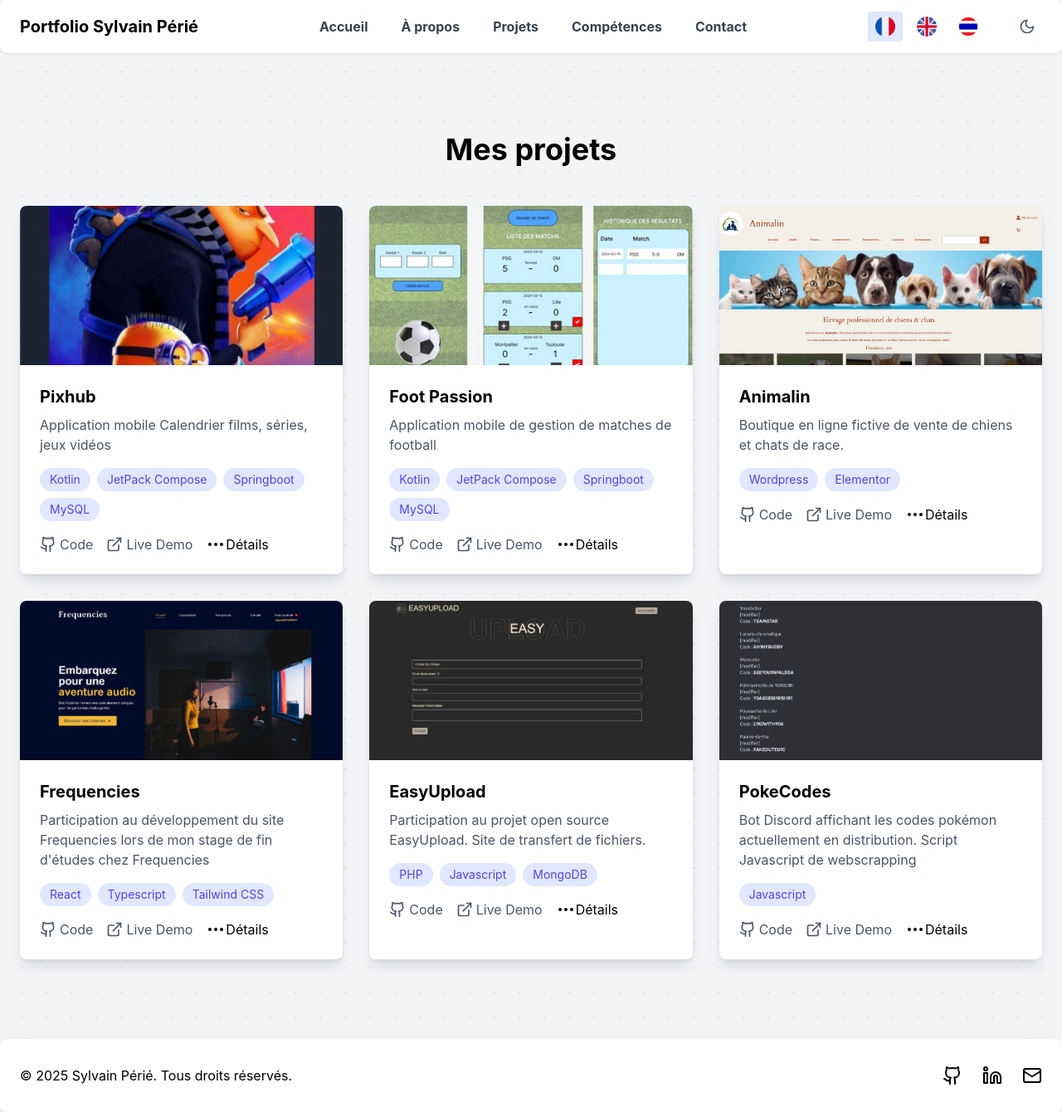
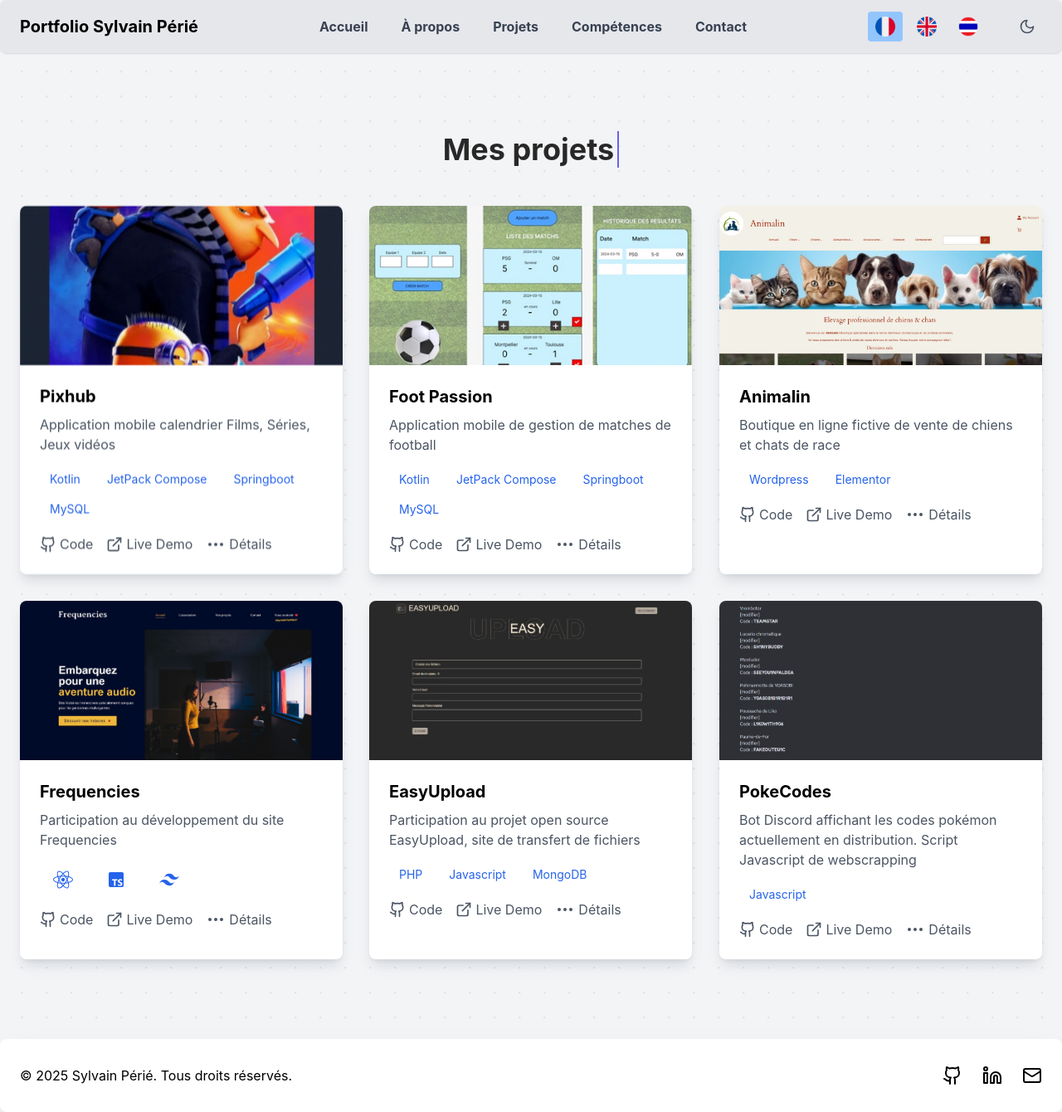
Before and after one commit to Sylvecode/portfolio-react, a React (Vite) app: page /projects in a window 1280 px wide. Shown: the whole page at 83% size. Built offline with nearby package versions, Linux system fonts and the light colour scheme.

Commit message:
added css animation

```diff
--- a/package.json
+++ b/package.json
@@ -15,6 +15,7 @@
     "react": "^18.3.1",
     "react-dom": "^18.3.1",
     "react-hot-toast": "^2.4.1",
+    "react-icons": "^5.4.0",
     "react-router-dom": "^6.22.3"
   },
   "devDependencies": {
--- a/src/components/LanguageSelector.tsx
+++ b/src/components/LanguageSelector.tsx
@@ -17,7 +17,7 @@ export default function LanguageSelector() {
           onClick={() => setLanguage(code)}
           className={`px-2 py-1 rounded text-sm font-medium transition-colors border rounded border-transparent hover:border-indigo-500 ${
             language === code
-              ? "bg-indigo-100 dark:bg-gray-700"
+              ? "bg-blue-300 dark:bg-gray-700"
               : "text-gray-600 hover:text-indigo-600 dark:text-gray-300 dark:hover:text-indigo-300"
           }`}
         >
--- a/src/components/Navbar.tsx
+++ b/src/components/Navbar.tsx
@@ -10,7 +10,7 @@ export default function Navbar() {
   const { t } = useLanguage();
 
   return (
-    <nav className="fixed w-full bg-white dark:bg-gray-800/50 dark:bg-gradient-to-bl from-gray-700/50 via-transparent dark:ring-1 dark:ring-inset dark:ring-white/5 rounded-lg shadow-2xl shadow-gray-500/20 dark:shadow-none transition-all duration-250 focus:outline focus:outline-2 focus:outline-red-500 backdrop-blur-sm shadow-sm z-50">
+    <nav className="fixed w-full bg-gray-200 dark:bg-gray-800/50 dark:bg-gradient-to-bl from-gray-700/50 via-transparent dark:ring-1 dark:ring-inset dark:ring-white/5 rounded-lg shadow-2xl shadow-gray-500/20 dark:shadow-none transition-all duration-250 focus:outline focus:outline-2 focus:outline-red-500 backdrop-blur-sm shadow-sm z-50">
       <div className="container mx-auto px-6">
         <div className="flex justify-between items-center h-16">
           <Link
--- a/src/index.css
+++ b/src/index.css
@@ -15,6 +15,7 @@
 
 .animate-fade-in {
   animation: fade-in 1s ease-out forwards;
+  will-change: transform, opacity;
 }
 
 .imgSylv {
--- a/src/pages/Contact.tsx
+++ b/src/pages/Contact.tsx
@@ -3,6 +3,7 @@ import { Github, Linkedin, Mail } from 'lucide-react';
 import emailjs from '@emailjs/browser';
 import toast from 'react-hot-toast';
 import { useLanguage } from '../context/LanguageContext';
+import TypeWriter from '../components/TypeWriter';
 
 export default function Contact() {
   const { t } = useLanguage();
@@ -34,8 +35,8 @@ export default function Contact() {
   return (
     <div className="min-h-screen pt-16">
       <div className="container mx-auto px-6 py-24">
-        <h1 className="text-4xl font-bold text-center mb-16 text-black dark:text-white">Contactez-moi</h1>
-        <div className="max-w-lg mx-auto">
+        <h1 className="text-4xl font-bold text-center mb-16 text-black dark:text-white"><TypeWriter text={t("contactMe")} /></h1>
+        <div className="max-w-lg mx-auto animate-fade-in">
           <div className="bg-white rounded-lg shadow-lg p-8 dark:bg-gray-800/50 dark:bg-gradient-to-bl from-gray-700/50 via-transparent dark:ring-1 dark:ring-inset dark:ring-white/5 rounded-lg shadow-2xl shadow-gray-500/20 dark:shadow-none transition-all duration-250 focus:outline focus:outline-2 focus:outline-red-500">
             <div className="flex items-center justify-center space-x-6 mb-8 ">
               <a href="mailto:sylvain.perie@hotmail.fr" className="text-gray-600 hover:scale-110 hover:text-blue-500 dark:hover:text-blue-500 transition-colors dark:text-white">
--- a/src/pages/Home.tsx
+++ b/src/pages/Home.tsx
@@ -16,7 +16,7 @@ export default function Home() {
               <img
                 src="/images/profile_pic_sylvain.jpg"
                 alt="Sylvain Périé"
-                className="antialiased imgSylv w-32 h-32 md:w-40 md:h-40 rounded-full object-cover object-[50%_20%] border-4 border-white shadow-xl relative z-10"
+                className="antialiased imgSylv w-32 h-32 md:w-60 md:h-60 sm:w-32 sm:h-32 rounded-full object-cover object-[50%_20%] border-4 border-white shadow-xl relative z-10"
               />
             </div>
           </div>
--- a/src/pages/Projects.tsx
+++ b/src/pages/Projects.tsx
@@ -1,6 +1,10 @@
 import { ExternalLink, Github, Ellipsis } from "lucide-react";
 import { useLanguage } from "../context/LanguageContext";
 import { Link } from "react-router-dom";
+import { FaReact } from "react-icons/fa";
+import { BiLogoTypescript } from "react-icons/bi";
+import { RiTailwindCssFill } from "react-icons/ri";
+import TypeWriter from "../components/TypeWriter";
 
 export default function Projects() {
   const { t } = useLanguage();
@@ -36,7 +40,11 @@ export default function Projects() {
       title: "Frequencies",
       description: t("frequenciesDescription"),
       image: "/images/screen_frequencies.jpg",
-      technologies: ["React", "Typescript", "Tailwind CSS"],
+      technologies: [
+        <FaReact className="m-1 size-6" />,
+        <BiLogoTypescript className="m-1 size-6" />,
+        <RiTailwindCssFill className="m-1 size-6" />,
+      ],
       githubUrl: "#",
       liveUrl: "https://frequencies.fr/",
       details: "/frequencies",
@@ -65,13 +73,14 @@ export default function Projects() {
     <div className="min-h-screen pt-16">
       <div className="container mx-auto px-6 py-24">
         <h1 className="text-4xl font-bold mb-12 text-center text-black dark:text-white">
-          {t("myProjects")}
+          <TypeWriter text={t("myProjects")} />
         </h1>
         <div className="grid grid-cols-1 md:grid-cols-2 lg:grid-cols-3 gap-8">
           {projects.map((project, index) => (
             <div
               key={index}
-              className="bg-white dark:bg-gray-800/50 dark:bg-gradient-to-bl from-gray-700/50 via-transparent dark:ring-1 dark:ring-inset dark:ring-white/5 rounded-lg shadow-2xl shadow-gray-500/20 dark:shadow-none transition-all duration-250 focus:outline focus:outline-2 focus:outline-red-500 rounded-lg shadow-lg overflow-hidden"
+              className="group group-hover:scale-110 bg-white dark:bg-gray-800/50 dark:bg-gradient-to-bl from-gray-700/50 via-transparent dark:ring-1 dark:ring-inset dark:ring-white/5 rounded-lg shadow-2xl shadow-gray-500/20 dark:shadow-none transition-all duration-250 focus:outline focus:outline-2 focus:outline-red-500 rounded-lg shadow-lg overflow-hidden animate-fade-in hover:size-110 "
+              style={{ opacity: 0, animationDelay: `${index * 120}ms` }}
             >
               <img
                 src={project.image}
@@ -83,17 +92,17 @@ export default function Projects() {
                   {project.title}
                 </h3>
                 <p className="text-gray-600 mb-4">{project.description}</p>
-                <div className="flex flex-wrap gap-2 mb-4 ">
+                <div className="flex flex-wrap gap-2 mb-4">
                   {project.technologies.map((tech, techIndex) => (
                     <span
                       key={techIndex}
-                      className="px-3 py-1 bg-indigo-100 text-indigo-600 rounded-full text-sm"
+                      className="px-3 py-1 text-blue-600 dark:text-white rounded-full text-sm"
                     >
                       {tech}
                     </span>
                   ))}
                 </div>
-                <div className="flex space-x-4 ">
+                <div className="flex space-x-4">
                   <a
                     target="_blank"
                     href={project.githubUrl}
@@ -112,9 +121,9 @@ export default function Projects() {
                   </a>
                   <Link
                     to={project.details}
-                    className="flex flex-row space-x-4"
+                    className="flex flex-row space-x-4 text-gray-600 hover:text-indigo-600 transition-colors"
                   >
-                    <Ellipsis />
+                    <Ellipsis className="mr-1" />
                     {t("details")}
                   </Link>
                 </div>
--- a/src/translations/index.ts
+++ b/src/translations/index.ts
@@ -10,13 +10,15 @@ const translations = {
     portfolio: 'Portfolio Sylvain Périé',
     webDeveloper: 'Développeur Web & Web mobile junior',
     welcome: 'Bienvenue sur mon portfolio',
+    aboutMe: 'À propos de moi',
+    contactMe: 'Contactez-moi',
     details: 'Détails',
     backtoprojects: 'Retour Projets',
-    pixhubDescription:'Application mobile Calendrier films, séries, jeux vidéos',
+    pixhubDescription:'Application mobile calendrier Films, Séries, Jeux vidéos',
     footpassionDescription:'Application mobile de gestion de matches de football',
-    animalinDescription:'Boutique en ligne fictive de vente de chiens et chats de race.',
-    frequenciesDescription:'Participation au développement du site Frequencies lors de mon stage de fin d\'études chez Frequencies',
-    easyuploadDescription:'Participation au projet open source EasyUpload. Site de transfert de fichiers.',
+    animalinDescription:'Boutique en ligne fictive de vente de chiens et chats de race',
+    frequenciesDescription:'Participation au développement du site Frequencies',
+    easyuploadDescription:'Participation au projet open source EasyUpload, site de transfert de fichiers',
     pokecodesDescription:'Bot Discord affichant les codes pokémon actuellement en distribution. Script Javascript de webscrapping',
     rights: 'Tous droits réservés',
     send:'Envoyer'
@@ -32,6 +34,8 @@ const translations = {
     portfolio: 'Sylvain Périé Portfolio',
     webDeveloper: 'Junior Web & Mobile Developer',
     welcome: 'Welcome to my portfolio',
+    aboutMe: 'About Me',
+    contactMe: 'Contact me',
     details: 'Details',
     backtoprojects: 'Back to Projects',
     pixhubDescription:'Android App providing a Movie, Series, Video games release Calendar',
@@ -54,6 +58,8 @@ const translations = {
     portfolio: 'พอร์ตโฟลิโอ Sylvain Périé',
     webDeveloper: 'นักพัฒนาเว็บและโมบายจูเนียร์',
     welcome: 'ยินดีต้อนรับสู่พอร์ตโฟลิโอของฉัน',
+    aboutMe: 'เกี่ยวกับฉัน',
+    contactMe: 'ติดต่อฉัน',
     details: 'รายละเอียด',
     backtoprojects: 'กลับไปที่โครงการ',
     pixhubDescription:'แอพ Android ที่ให้ปฏิทินภาพยนตร์',
```
Also changed, not shown: src/pages/About.tsx (+12 -9 lines), src/pages/Skills.tsx (+4 -3 lines), 1 other file (tests, documents, lock files or other folders).
